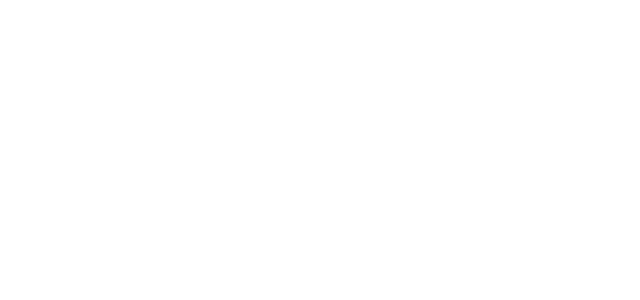
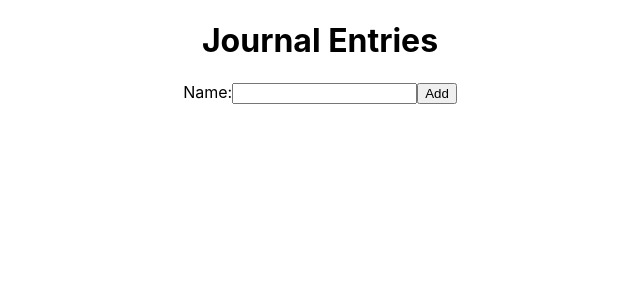
Before and after one commit to BuildWeek-Weight-Lifting-Journal/Front-End, a React (Create React App) app in the folder client/: page / in a window 1280 px wide. Shown: the top 300 px of the page, without its empty margins (320-960 px from the left). Built offline with nearby package versions, Linux system fonts and the light colour scheme.

Commit message:
pushing set up and form

```diff
--- a/client/package.json
+++ b/client/package.json
@@ -6,6 +6,7 @@
     "@testing-library/jest-dom": "^4.2.4",
     "@testing-library/react": "^9.3.2",
     "@testing-library/user-event": "^7.1.2",
+    "axios": "^0.19.2",
     "react": "^16.12.0",
     "react-dom": "^16.12.0",
     "react-router": "^5.1.2",
--- a/client/src/App.js
+++ b/client/src/App.js
@@ -1,10 +1,22 @@
-import React from 'react';
+import React, {useState} from 'react';
 import './App.css';
+import Form from './Form.js'
+import BodyPart from './BodyPart.js'
+
+
 
 function App() {
+  const [work, setWork] = useState([])
+
+  const addToList = names => {
+    const newName = setWork([...work, names])
+  }
+
   return (
     <div className="App">
-
+      <h1>Journal Entries</h1>
+      {work.map((body) => ( <BodyPart name={body.name}/>))}
+     <Form addToList={addToList}/>
     </div>
   );
 }
--- /dev/null
+++ b/client/src/BodyPart.js
@@ -0,0 +1,20 @@
+import React from 'react';
+
+
+const BodyPart = props => {
+
+
+
+
+    return (
+        <div>
+
+                    <h2><span>{props.name}</span></h2>
+
+        </div>
+
+    )
+
+}
+
+export default BodyPart;
--- /dev/null
+++ b/client/src/Form.js
@@ -0,0 +1,40 @@
+import React, {useState} from 'react'
+
+ const Form = props => {
+
+    const [name, setName] = useState({ name: ""});
+
+    const handleChange = event => {
+        setName({ ...name, [event.target.name]: event.target.value });
+      };
+
+      const handleSubmit = event => {
+        event.preventDefault();
+         const newWorkout = {
+           ...name,
+           id: Date.now()
+         };
+        props.addToList(newWorkout);
+        setName({ name: ""});
+      };
+
+  return (
+    <div className="App">
+        <form onSubmit={handleSubmit}>
+            <label htmlFor="name">
+                Name:
+            </label>
+            <input
+            type="text"
+            value={name.name}
+            id="name"
+            name="name"
+            onChange={handleChange}
+            ></input>
+             <button type="submit">Add</button>
+        </form>
+    </div>
+  );
+}
+
+export default Form;
```
Also changed, not shown: client/src/AppRoute.js (added, +14 -0 lines), client/src/JournalList.js (added, +25 -0 lines), 1 other file (tests, documents, lock files or other folders).
